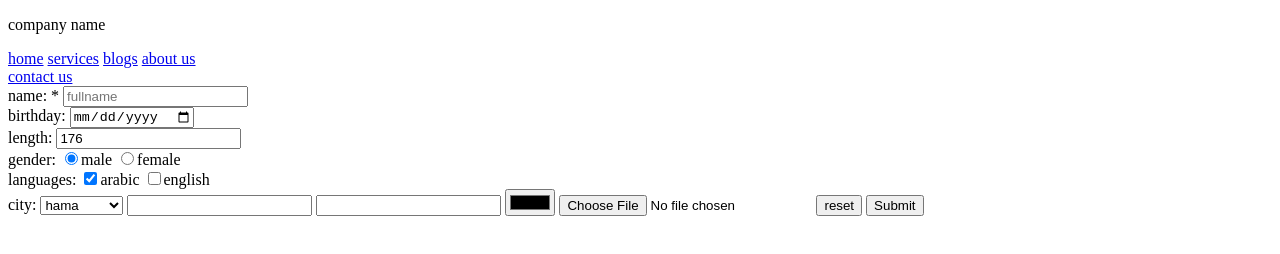
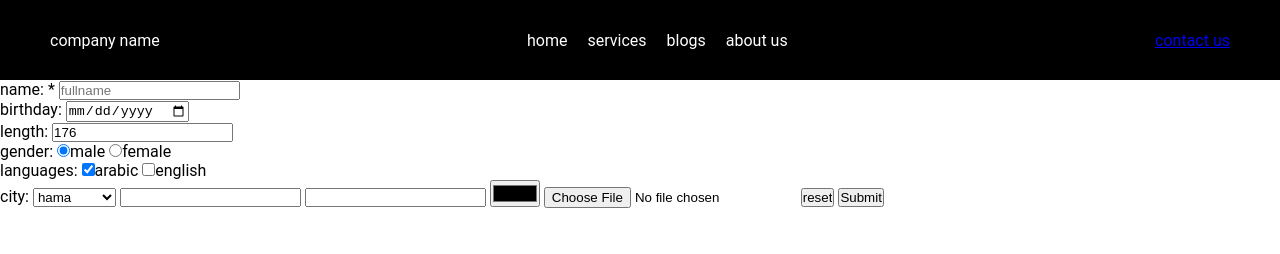
Before and after one commit to Orwa-Jammoul/wip-03, a plain HTML site: page contact-us.html in a window 1280 px wide. Drawn offline with Linux system fonts and the light colour scheme; the site is published under a folder, as on GitHub Pages, so addresses that start at the root find nothing.

Commit message:
later-01

```diff
--- a/contact-us.html
+++ b/contact-us.html
@@ -3,7 +3,7 @@
 <head>
   <meta charset="UTF-8">
   <meta name="viewport" content="width=device-width, initial-scale=1.0">
-  <link rel="stylesheet" href="/styles/main.css">
+  <link rel="stylesheet" href="./styles/main.css">
   <title>Contact Us</title>
 </head>
 <body>
```
Also changed, not shown: index.html (+2 -2 lines).
